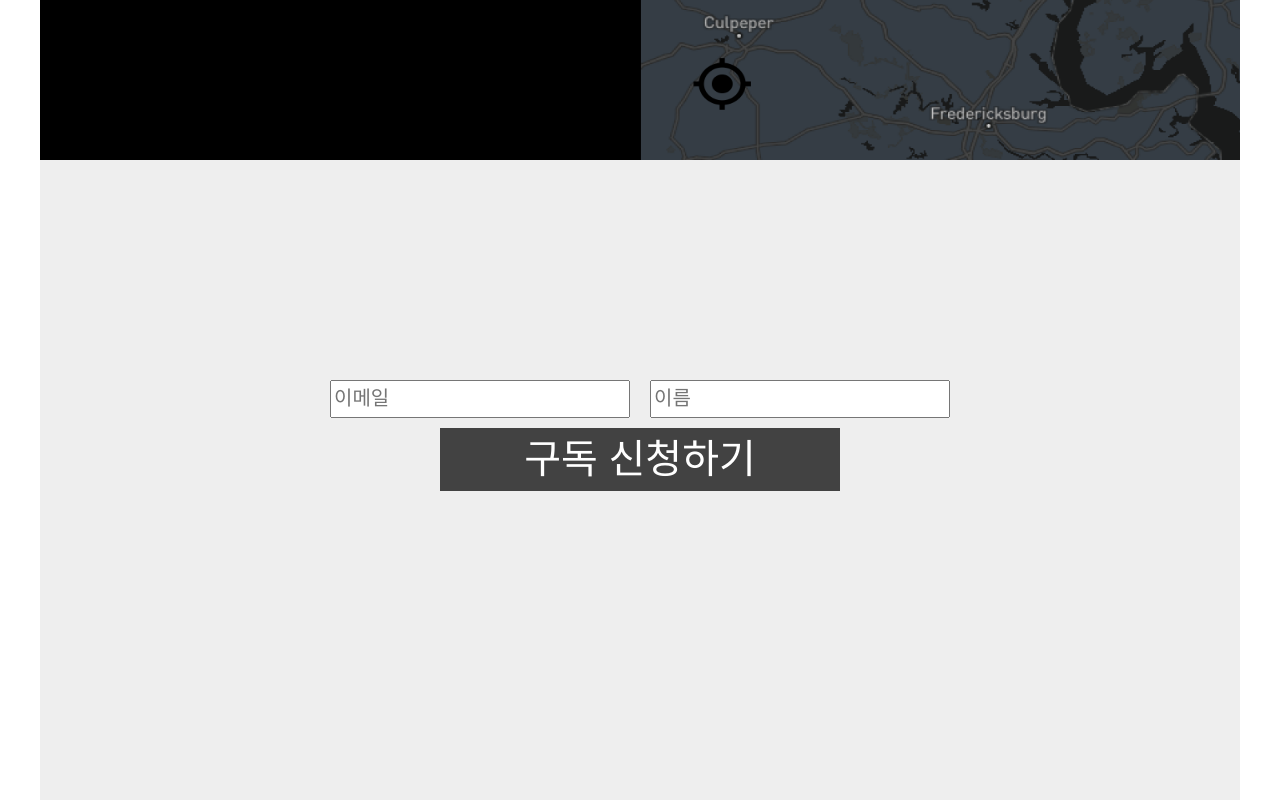
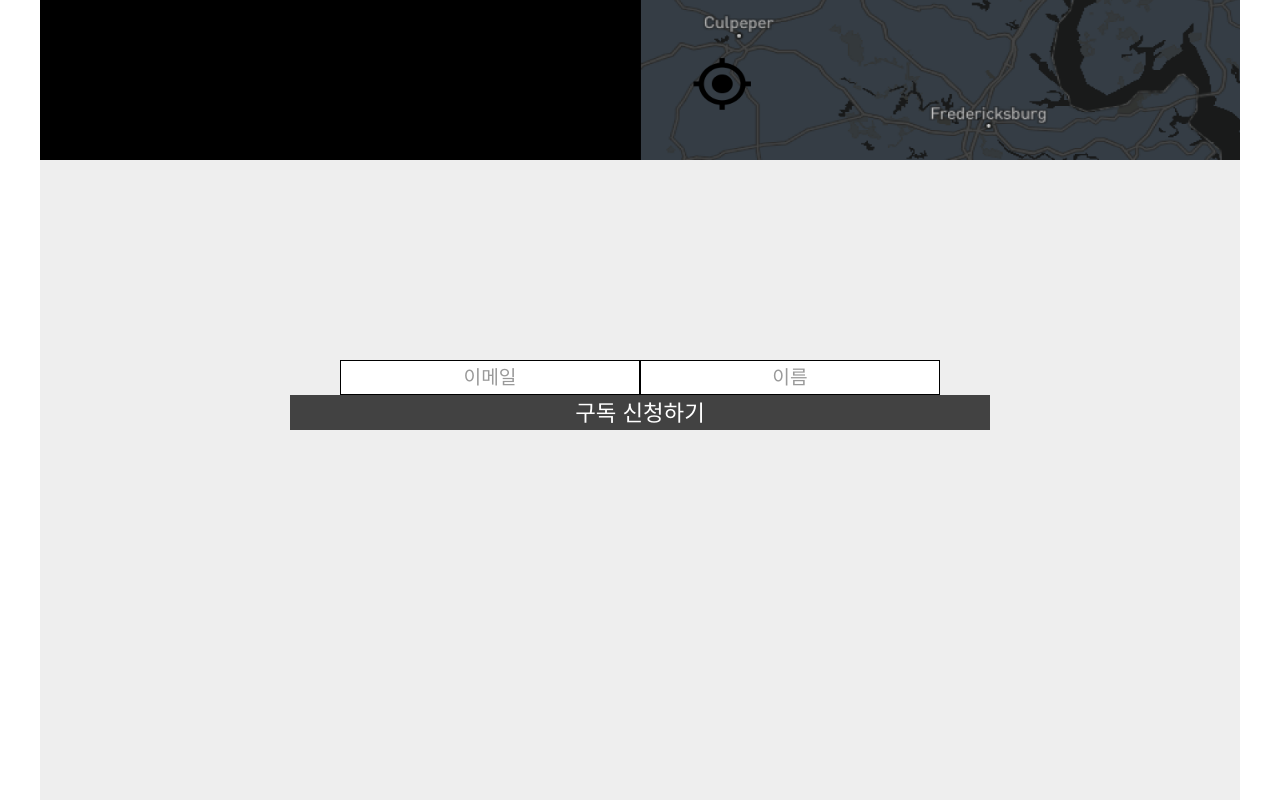
Before and after one commit to project-ezoz/ezoz_front, a React (Create React App) app: page / in a window 1280 px wide. Shown: the part 2863-3663 px from the top of the page. Built offline with nearby package versions, Linux system fonts and the light colour scheme.

Commit message:
update apply components

```diff
--- a/src/components/Home/Apply/ApplyButton.jsx
+++ b/src/components/Home/Apply/ApplyButton.jsx
@@ -8,12 +8,12 @@ const Button = styled.div`
   justify-content: center;
   align-items: center;
   margin: 0 auto;
-  width: 800px;
+  width: 700px;
   font-size: 1.4rem;
 `;
 
-const ApplyButton = (props) => {
-  return <Button>{props}</Button>;
+const ApplyButton = ({ name, ...rest }) => {
+  return <Button {...rest}>{name}</Button>;
 };
 
 export default ApplyButton;
--- a/src/container/Home/HomeApply.css
+++ /dev/null
@@ -1,5 +0,0 @@
-.apply_input {
-  width: 300px;
-  margin: 20px 10px 10px 10px;
-  font-size: 20px;
-}
--- a/src/container/Home/HomeApply.jsx
+++ b/src/container/Home/HomeApply.jsx
@@ -1,8 +1,10 @@
 import React from "react";
 import styled from "styled-components";
-import "./HomeApply.css";
 import { useState } from "react";
 import axios from "axios";
+import InputValue from "../../components/Home/Apply/InputValue";
+import ApplyButton from "../../components/Home/Apply/ApplyButton";
+
 const Container = styled.div`
   background-color: #eeeeee;
   text-align: center;
@@ -11,33 +13,22 @@ const Container = styled.div`
   height: 40rem;
 `;
 
-const Button = styled.div`
-  background-color: #424242;
-  color: white;
-  text-align: center;
-  justify-content: center;
-  align-items: center;
-  margin: 0 auto;
-  width: 400px;
-  font-size: 40px;
-`;
-
 const HomeApply = () => {
   const [inputs, setInputs] = useState({
     username: "",
     email: "",
   });
-  const { username, email } = inputs; // 비구조화 할당을 통해 값 추출
+  const { username, email } = inputs;
   const onChange = (e) => {
-    const { value, name } = e.target; // 우선 e.target 에서 name 과 value 를 추출
+    const { value, name } = e.target;
     setInputs({
-      ...inputs, // 기존의 input 객체를 복사한 뒤
-      [name]: value, // name 키를 가진 값을 value 로 설정
+      ...inputs,
+      [name]: value,
     });
   };
   const handleApply = (e) => {
     e.preventDefault();
-    // console.log(inputs);
+
     axios
       .post("https://ezoz-trip.com/api/subscription", {
         username: inputs.username,
@@ -57,7 +48,7 @@ const HomeApply = () => {
   };
   return (
     <Container>
-      <input
+      <InputValue
         id="email_input"
         className="apply_input"
         placeholder="이메일"
@@ -65,7 +56,7 @@ const HomeApply = () => {
         onChange={onChange}
         value={email}
       />
-      <input
+      <InputValue
         id="name_input"
         className="apply_input"
         placeholder="이름"
@@ -73,7 +64,7 @@ const HomeApply = () => {
         onChange={onChange}
         value={username}
       />
-      <Button onClick={handleApply}>구독 신청하기</Button>
+      <ApplyButton name="구독 신청하기" onClick={handleApply} />
     </Container>
   );
 };
```
